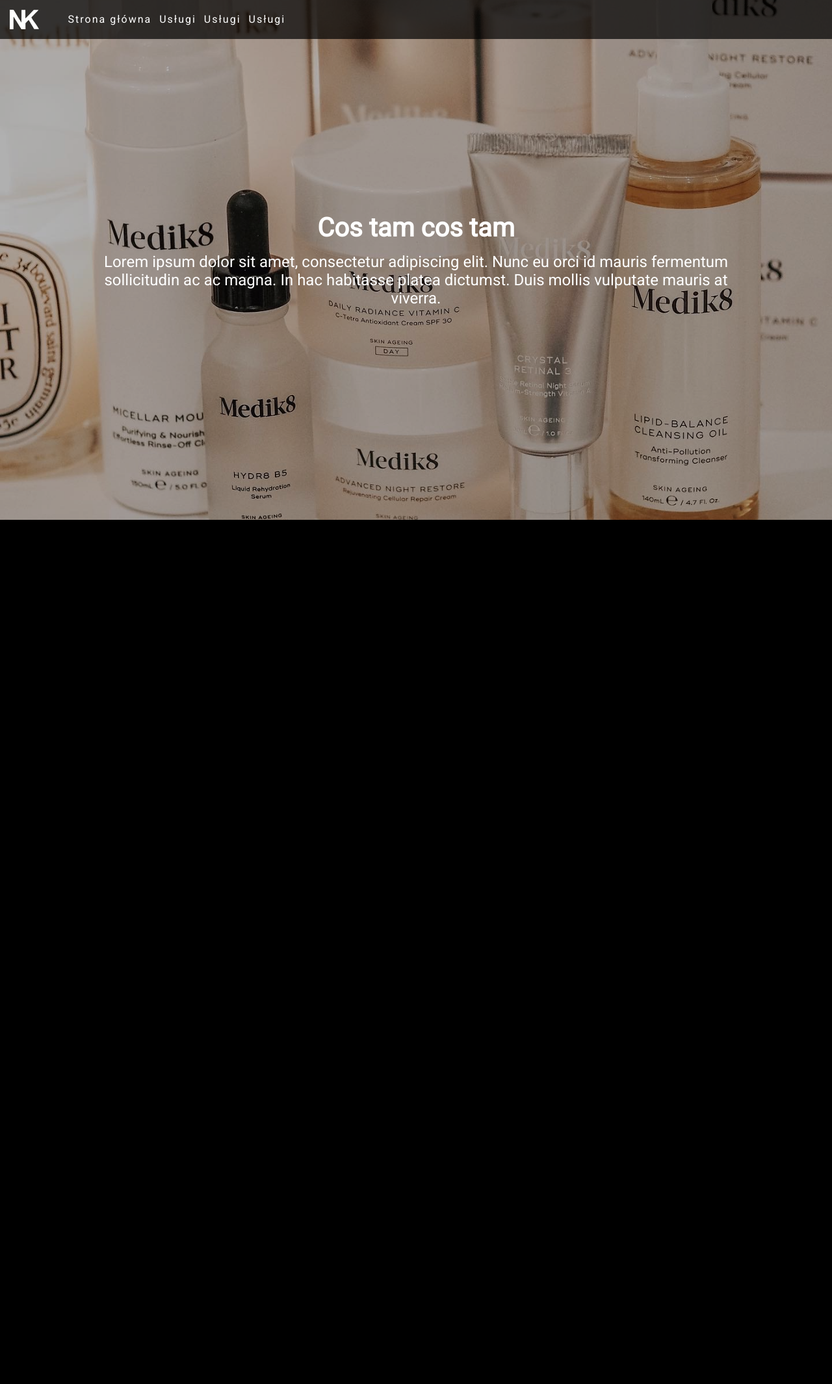
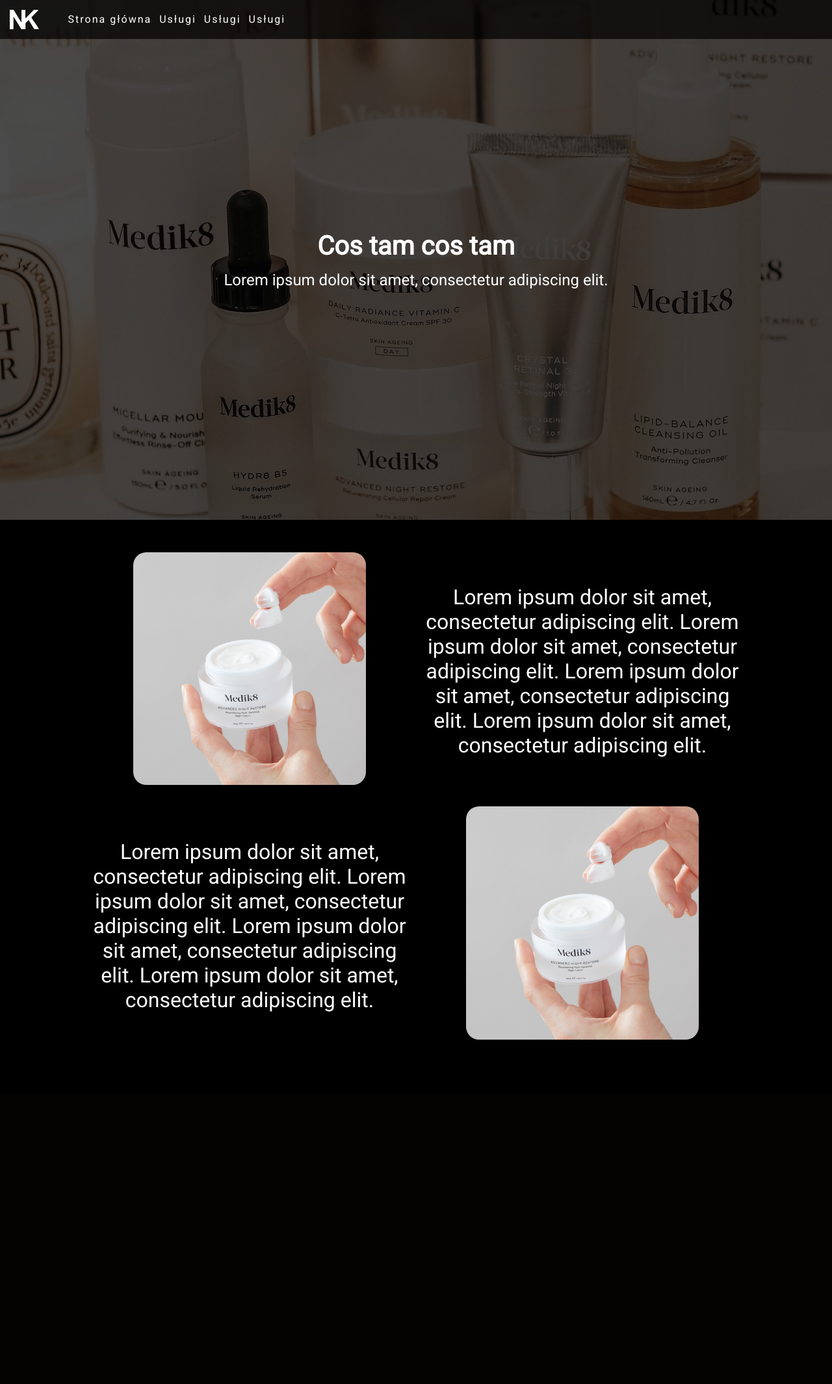
Before and after one commit to ZSET-Leszno/nk-metamorfoza, a PHP site: page / in a window 1280 px wide. Shown: the whole page at 65% size. After the commit the page ends 1600 px from the top, so only its background shows below. Run offline with PHP 8.4, Linux system fonts and the light colour scheme.

Commit message:
Jakaś animacja

```diff
--- a/index.html
+++ b/index.html
@@ -20,45 +20,22 @@
     <header>
         <div id="dark">
             <h1>Cos tam cos tam</h1>
-            <h2>Lorem ipsum dolor sit amet, consectetur adipiscing elit. Nunc eu orci id mauris fermentum sollicitudin ac ac magna. In hac habitasse platea dictumst. Duis mollis vulputate mauris at viverra.</h2>
+            <h2>Lorem ipsum dolor sit amet, consectetur adipiscing elit.</h2>
         </div>
     </header>
     <main>
-        <h1>1</h1>
-        <h1>1</h1>
-        <h1>1</h1>
-        <h1>1</h1>
-        <h1>1</h1>
-        <h1>1</h1>
-        <h1>1</h1>
-        <h1>1</h1>
-        <h1>1</h1>
-        <h1>1</h1>
-        <h1>1</h1>
-        <h1>1</h1>
-        <h1>1</h1>
-        <h1>1</h1>
-        <h1>1</h1>
-        <h1>1</h1>
-        <h1>1</h1>
-        <h1>1</h1>
-        <h1>1</h1>
-        <h1>1</h1>
-        <h1>1</h1>
-        <h1>1</h1>
-        <h1>1</h1>
-        <h1>1</h1>
-        <h1>1</h1>
-        <h1>1</h1>
-        <h1>1</h1>
-        <h1>1</h1>
-        <h1>1</h1>
-        <h1>1</h1>
-        <h1>1</h1>
-        <h1>1</h1>
-        <h1>1</h1>
-        <h1>1</h1>
-        <h1>1</h1>
+        <div class="slide">
+            <div id="slide-left">
+                <img src="img/media/17.jpg" alt="obraz">
+            </div>
+            <p id="slide-right">Lorem ipsum dolor sit amet, consectetur adipiscing elit. Lorem ipsum dolor sit amet, consectetur adipiscing elit. Lorem ipsum dolor sit amet, consectetur adipiscing elit. Lorem ipsum dolor sit amet, consectetur adipiscing elit. </p>
+        </div>
+        <div class="slide">
+            <p id="slide-left1">Lorem ipsum dolor sit amet, consectetur adipiscing elit. Lorem ipsum dolor sit amet, consectetur adipiscing elit. Lorem ipsum dolor sit amet, consectetur adipiscing elit. Lorem ipsum dolor sit amet, consectetur adipiscing elit. </p>
+            <div id="slide-right2">
+                <img src="img/media/17.jpg" alt="obraz">
+            </div>
+        </div>
     </main>
     <script src="index.js"></script>
 </body>
--- a/style.css
+++ b/style.css
@@ -4,6 +4,7 @@
     font-family: 'Roboto', sans-serif;
     margin: 0;
     box-sizing: border-box;
+    color: white;
 }
 
 body {
@@ -89,3 +90,57 @@
 header h2 {
     font-weight: 400;
 }
+
+main {
+    padding: 50px 10%;
+}
+
+main > * {
+    margin-bottom: 25px;
+}
+
+.slide {
+    display: flex;
+    justify-content: space-between;
+    align-items: center;
+    width: 100%;
+    font-size: 2rem;
+}
+
+.slide > * {
+    flex: 1;
+    text-align: center;
+}
+
+.slide img {
+    width: 70%;
+    border-radius: 20px;
+}
+
+#slide-left {
+    transform: translateX(-150%);
+    -webkit-transform: translateX(-150%);
+    transition: 1s;
+    -webkit-transition: 1s;
+}
+
+#slide-right {
+    transform: translateX(150%);
+    -webkit-transform: translateX(150%);
+    transition: 1s;
+    -webkit-transition: 1s;
+}
+
+#slide-left1 {
+    transform: translateX(-150%);
+    -webkit-transform: translateX(-150%);
+    transition: 1s;
+    -webkit-transition: 1s;
+}
+
+#slide-right2 {
+    transform: translateX(150%);
+    -webkit-transform: translateX(150%);
+    transition: 1s;
+    -webkit-transition: 1s;
+}
```
Also changed, not shown: index.js (+32 -9 lines).
